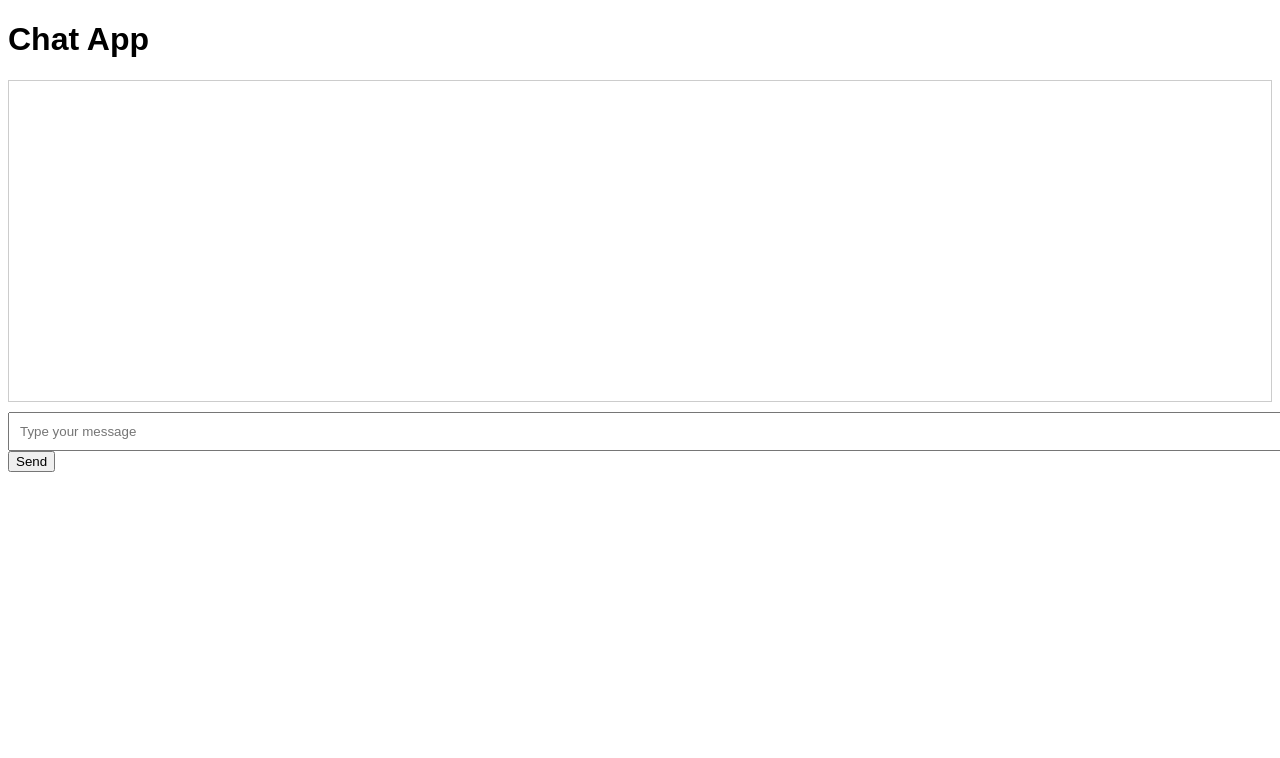
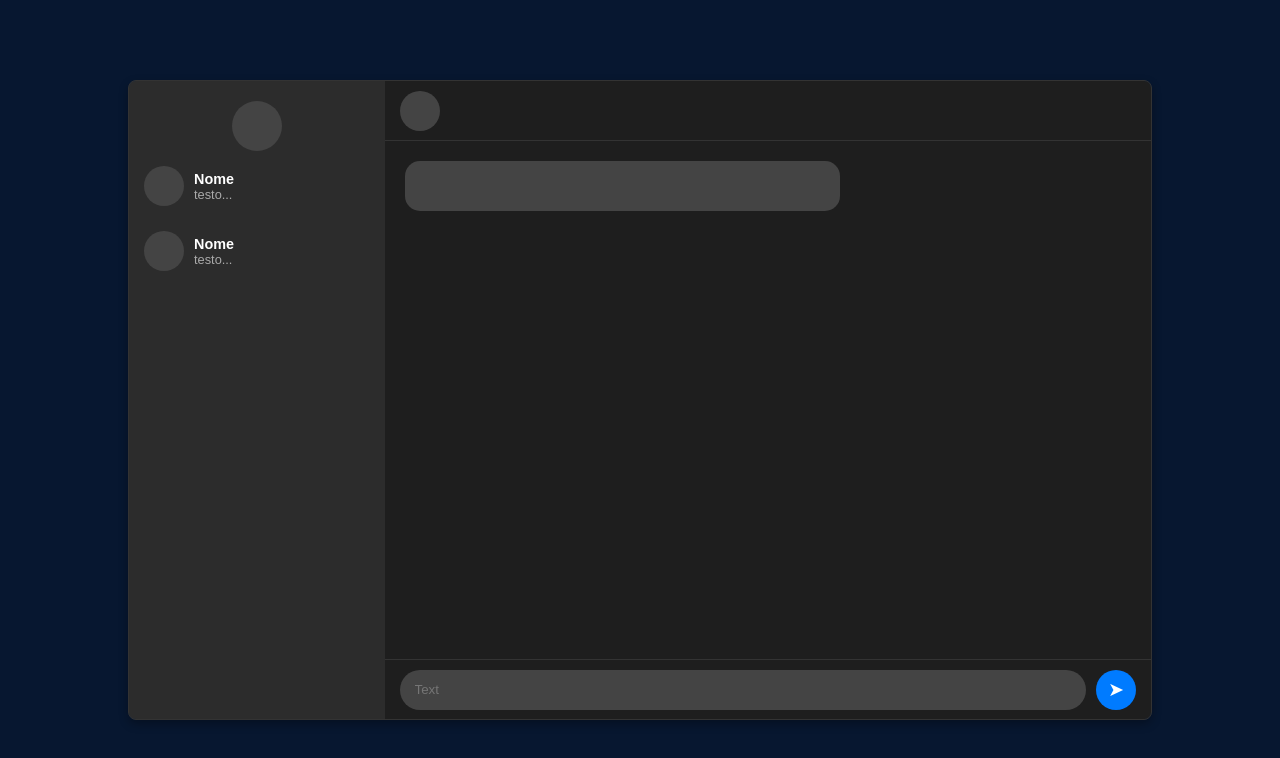
Before and after one commit to kassandei/kassandei.github.io, a plain HTML site: page src/index.html in a window 1280 px wide. Drawn offline with Linux system fonts and the light colour scheme.

Commit message:
aggiornmento interfaccia

```diff
--- a/css/style.css
+++ b/css/style.css
@@ -0,0 +1,151 @@
+/* Reset CSS */
+* {
+    margin: 0;
+    padding: 0;
+    box-sizing: border-box;
+  }
+
+  body {
+    font-family: Arial, sans-serif;
+    background-color: #071730;
+    color: #fff;
+    display: flex;
+    justify-content: center;
+    align-items: center;
+    height: 100vh;
+  }
+
+
+  .app {
+    display: flex;
+    width: 80%;
+    height: 80%;
+    border: 1px solid #333;
+    border-radius: 8px;
+    overflow: hidden;
+
+    /* Effetto acrilico */
+    background-color: rgba(255, 255, 255, 0.1); /* Colore semi-trasparente */
+    backdrop-filter: blur(10px); /* Sfumatura */
+    -webkit-backdrop-filter: blur(10px); /* Supporto per Safari */
+    box-shadow: 0 4px 10px rgba(0, 0, 0, 0.3); /* Ombra opzionale per maggiore effetto */
+  }
+
+
+
+  /* Sidebar */
+  .sidebar {
+    width: 25%;
+    background-color: #2c2c2c;
+    padding: 10px;
+    display: flex;
+    flex-direction: column;
+  }
+
+  .profile-pic {
+    width: 50px;
+    height: 50px;
+    border-radius: 50%;
+    background-color: #444;
+    margin: 10px auto;
+  }
+
+  .contact {
+    display: flex;
+    align-items: center;
+    margin-bottom: 15px;
+    padding: 5px;
+  }
+
+  .avatar {
+    width: 40px;
+    height: 40px;
+    border-radius: 50%;
+    background-color: #444;
+    margin-right: 10px;
+  }
+
+  .contact-info {
+    display: flex;
+    flex-direction: column;
+  }
+
+  .name {
+    font-weight: bold;
+    font-size: 0.9em;
+  }
+
+  .message-preview {
+    font-size: 0.8em;
+    color: #aaa;
+  }
+
+  /* Chat Section */
+  .chat {
+    width: 75%;
+    background-color: #1e1e1e;
+    display: flex;
+    flex-direction: column;
+    justify-content: space-between;
+  }
+
+  .chat-header {
+    height: 60px;
+    display: flex;
+    align-items: center;
+    padding: 0 15px;
+    border-bottom: 1px solid #333;
+  }
+
+  .circle {
+    width: 40px;
+    height: 40px;
+    border-radius: 50%;
+    background-color: #444;
+  }
+
+  .chat-body {
+    flex: 1;
+    padding: 20px;
+    display: flex;
+    flex-direction: column;
+  }
+
+  .message-bubble {
+    width: 60%;
+    height: 50px;
+    background-color: #444;
+    border-radius: 15px;
+    margin-bottom: 10px;
+  }
+
+  .chat-footer {
+    height: 60px;
+    display: flex;
+    align-items: center;
+    padding: 0 15px;
+    border-top: 1px solid #333;
+  }
+
+  .message-box {
+    flex: 1;
+    height: 40px;
+    border: none;
+    border-radius: 20px;
+    padding: 0 15px;
+    background-color: #444;
+    color: #fff;
+    outline: none;
+  }
+
+  .send-button {
+    width: 40px;
+    height: 40px;
+    margin-left: 10px;
+    border: none;
+    border-radius: 50%;
+    background-color: #007bff;
+    color: #fff;
+    font-size: 1.2em;
+    cursor: pointer;
+  }
--- a/src/index.html
+++ b/src/index.html
@@ -1,44 +1,44 @@
 <!DOCTYPE html>
 <html lang="en">
-<head>
-    <meta charset="UTF-8">
-    <meta name="viewport" content="width=device-width, initial-scale=1.0">
-    <title>Chat App</title>
-    <style>
-        body { font-family: Arial, sans-serif; }
-        #messages { height: 300px; overflow-y: auto; border: 1px solid #ccc; margin-bottom: 10px; padding: 10px; }
-        #messageBox { width: 100%; padding: 10px; }
-    </style>
-</head>
-<body>
-    <h1>Chat App</h1>
-    <div id="messages"></div>
-    <input type="text" id="messageBox" placeholder="Type your message">
-    <button id="sendBtn">Send</button>
-
-    <script>
-        const messagesDiv = document.getElementById('messages');
-        const messageBox = document.getElementById('messageBox');
-        const sendBtn = document.getElementById('sendBtn');
-
-        const socket = new WebSocket('ws://localhost:8080');
-
-        // Display received messages
-        socket.onmessage = (event) => {
-            const message = document.createElement('p');
-            message.textContent = event.data;
-            messagesDiv.appendChild(message);
-            messagesDiv.scrollTop = messagesDiv.scrollHeight;
-        };
-
-        // Send messages
-        sendBtn.addEventListener('click', () => {
-            const message = messageBox.value;
-            if (message) {
-                socket.send(message);
-                messageBox.value = '';
-            }
-        });
-    </script>
-</body>
+  <head>
+    <meta charset="UTF-8" />
+    <meta name="viewport" content="width=device-width, initial-scale=1.0" />
+    <title>Mininal</title>
+    <link rel="stylesheet" href="../css/style.css" />
+    <script src="../script/http.js"></script>
+  </head>
+  <body>
+    <div class="app">
+      <aside class="sidebar">
+        <div class="profile-pic"></div>
+        <div class="contact">
+          <div class="avatar"></div>
+          <div class="contact-info">
+            <span class="name">Nome</span>
+            <span class="message-preview">testo...</span>
+          </div>
+        </div>
+        <div class="contact">
+          <div class="avatar"></div>
+          <div class="contact-info">
+            <span class="name">Nome</span>
+            <span class="message-preview">testo...</span>
+          </div>
+        </div>
+      </aside>
+      <main class="chat">
+        <div class="chat-header">
+          <div class="circle"></div><!--profilo con cui si sta ciattando-->
+        </div>
+        <div class="chat-body">
+          <div class="message-bubble"></div>
+          <div class="message-input"></div>
+        </div>
+        <footer class="chat-footer">
+          <input type="text" class="message-box" id="message-box" placeholder="Text" />
+          <button class="send-button">➤</button>
+        </footer>
+      </main>
+    </div>
+  </body>
 </html>
```
